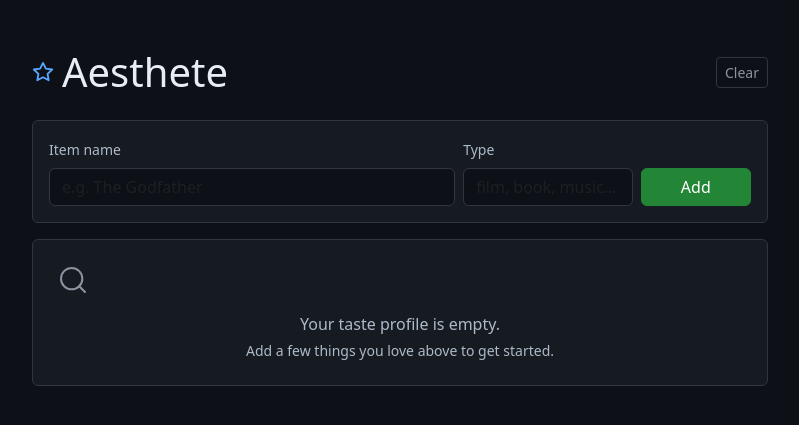
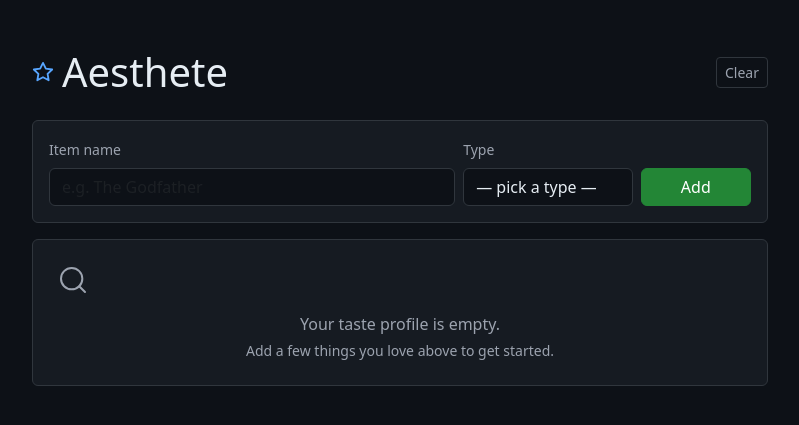
Before and after one commit to isaaclb98/aesthete, a Flask app: page / in a window 1280 px wide. Shown: the top 425 px of the page, without its empty margins (240-1039 px from the left). Run offline with Flask 3, Linux system fonts and the light colour scheme.

Commit message:
fix(ui): contrast, select dropdown, transitions
- Increase .text-muted from #adbac7 to #9ca3af for better contrast
- Replace type field datalist with proper <select> dropdown (D005)
- Badge: solid #1f3a5f bg with #79c0ff text (WCAG-compliant)
- Add 0.15s ease transitions on btn, card, rec-card, form-select (D006)
- Rec-card hover: border-color shifts to #58a6ff
- Empty state SVG stroke: #8b949e → #9ca3af

```diff
--- a/templates/index.html
+++ b/templates/index.html
@@ -7,20 +7,23 @@
   <link href="https://cdn.jsdelivr.net/npm/bootstrap@5.3.3/dist/css/bootstrap.min.css" rel="stylesheet">
   <style>
     body { background: #0d1117; color: #e6edf3; font-size: 16px; }
-    .card { background: #161b22; border-color: #30363d; }
+    .card { background: #161b22; border-color: #30363d; transition: border-color 0.15s ease; }
     .form-control, .form-select { background: #0d1117; border-color: #30363d; color: #e6edf3; }
     .form-control:focus, .form-select:focus { background: #0d1117; border-color: #58a6ff; color: #e6edf3; box-shadow: none; }
+    .btn { transition: background 0.15s ease, border-color 0.15s ease, color 0.15s ease; }
     .btn-primary { background: #238636; border-color: #238636; }
     .btn-primary:hover { background: #2ea043; border-color: #2ea043; }
-    .btn-outline-secondary { border-color: #30363d; color: #8b949e; }
-    .btn-outline-secondary:hover { background: #21262d; border-color: #8b949e; color: #e6edf3; }
-    .text-muted { color: #adbac7 !important; }
-    .form-label { color: #adbac7; }
-    .rec-card { background: #161b22; border-color: #30363d; border-left: 3px solid #388bfd; }
-    .badge { background: #388bfd26; color: #58a6ff; }
+    .btn-outline-secondary { border-color: #30363d; color: #9ca3af; }
+    .btn-outline-secondary:hover { background: #21262d; border-color: #9ca3af; color: #e6edf3; }
+    .text-muted { color: #9ca3af !important; }
+    .form-label { color: #9ca3af; }
+    .rec-card { background: #161b22; border-color: #30363d; border-left: 3px solid #388bfd; transition: border-color 0.15s ease; }
+    .rec-card:hover { border-color: #58a6ff; }
+    .badge { background: #1f3a5f; color: #79c0ff; }
     h1, h2, h5 { color: #e6edf3; }
     .section-divider { border-color: #30363d; }
     .item-row:hover { background: #161b22; }
+    .form-select { transition: background 0.15s ease, border-color 0.15s ease, color 0.15s ease; }
   </style>
 </head>
 <body>
@@ -54,14 +57,12 @@
       </div>
       <div class="col-3">
         <label for="media_type" class="form-label text-muted small">Type</label>
-        <input type="text" class="form-control" id="media_type" name="media_type"
-               list="media-type-suggestions" placeholder="film, book, music…">
-        <datalist id="media-type-suggestions">
-          <option disabled value="">— pick a type —</option>
+        <select class="form-select" id="media_type" name="media_type">
+          <option value="">— pick a type —</option>
           {% for t in media_types %}
-          <option value="{{ t }}">
+          <option value="{{ t }}">{{ t }}</option>
           {% endfor %}
-        </datalist>
+        </select>
       </div>
       <div class="col-2">
         <button type="submit" class="btn btn-primary w-100">Add</button>
@@ -97,7 +98,7 @@
   </div>
   {% else %}
   <div class="card p-4 mb-3 text-center">
-    <svg xmlns="http://www.w3.org/2000/svg" width="32" height="32" viewBox="0 0 24 24" fill="none" stroke="#8b949e" stroke-width="1.5" stroke-linecap="round" stroke-linejoin="round" class="mb-3" aria-hidden="true">
+    <svg xmlns="http://www.w3.org/2000/svg" width="32" height="32" viewBox="0 0 24 24" fill="none" stroke="#9ca3af" stroke-width="1.5" stroke-linecap="round" stroke-linejoin="round" class="mb-3" aria-hidden="true">
       <circle cx="11" cy="11" r="8"/><path d="m21 21-4.35-4.35"/>
     </svg>
     <p class="text-muted mb-1">Your taste profile is empty.</p>
```
